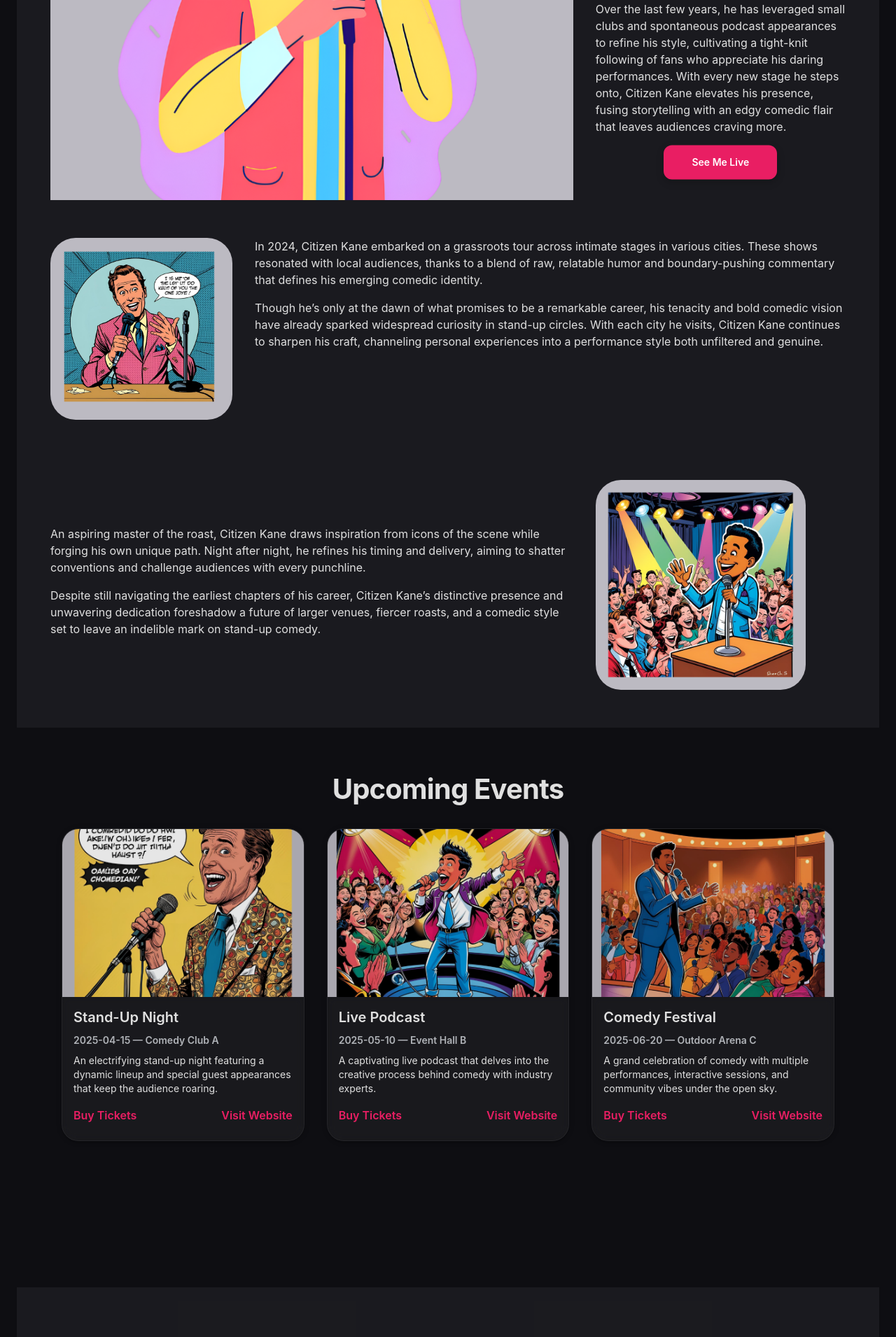
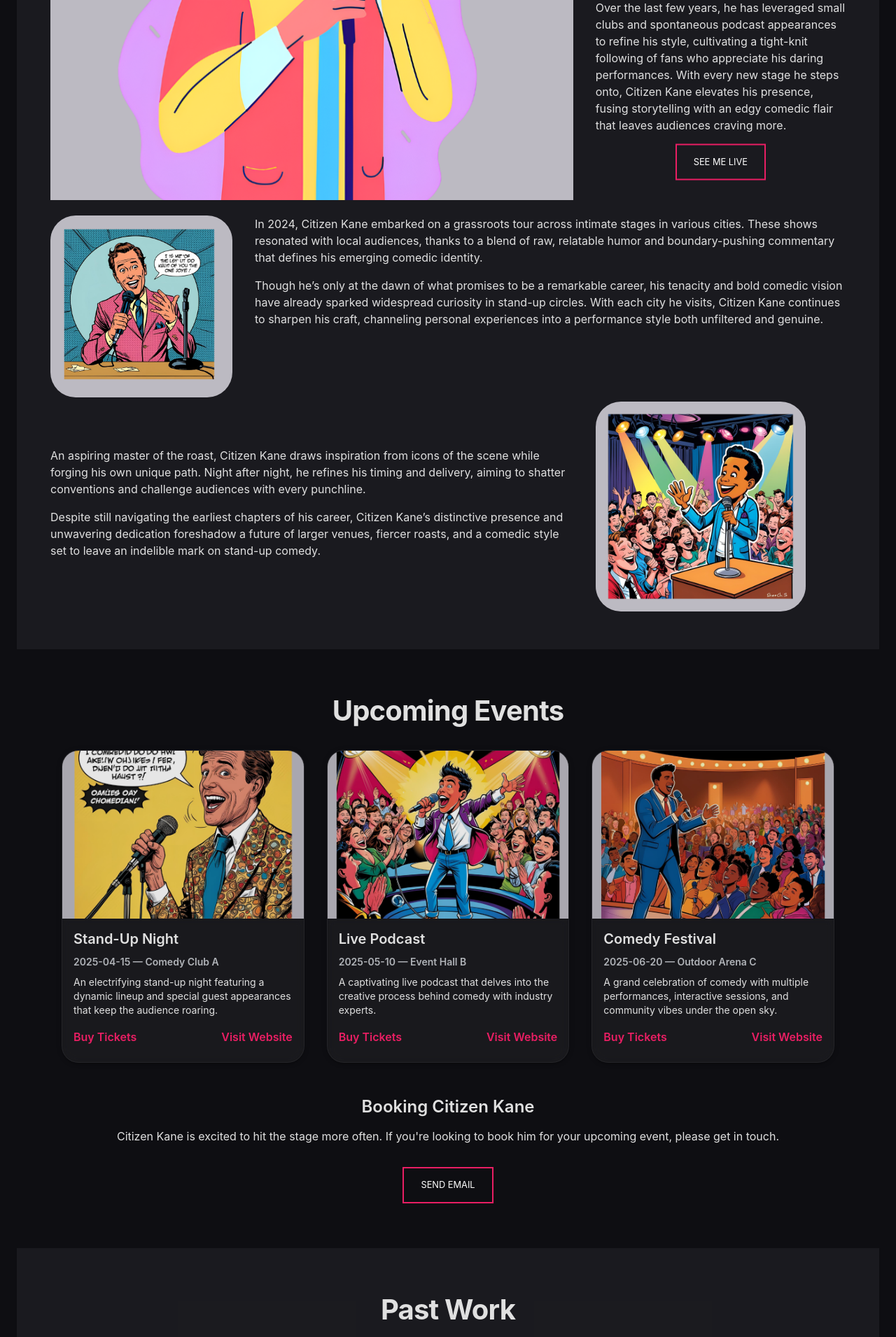
Before and after one commit to WuTangLan1/Sample-Comedy-Profile-2, a React (Create React App) app: page / in a window 1280 px wide. Shown: the part 427-2338 px from the top of the page at 70% size. Built offline with nearby package versions, Linux system fonts and the light colour scheme.

Commit message:
lessened gap in about

```diff
--- a/src/components/About.tsx
+++ b/src/components/About.tsx
@@ -46,18 +46,27 @@ const About: React.FC = () => {
                 animate={{ y: [0, -10, 0] }}
                 transition={{ repeat: Infinity, duration: 1.5, ease: 'easeInOut' }}
               >
-                <Button
-                  variant="contained"
-                  sx={{
-                    px: 5,
-                    py: 1.5,
-                    bgcolor: '#e91e63 !important',
-                    backgroundImage: 'none',
-                    '&:hover': {
-                      bgcolor: '#c2185b',
-                      backgroundImage: 'none'
-                    }
-                  }}
+              <Button
+                variant="contained"
+                sx={{
+                  px: '1.5rem',
+                  py: '0.8rem',
+                  bgcolor: 'transparent',
+                  border: '2px solid #e91e63',
+                  color: '#ffffff',
+                  borderRadius: 0,
+                  boxShadow: 'none',
+                  fontSize: '0.8rem',
+                  fontWeight: 400,
+                  transition: 'transform 0.3s ease, box-shadow 0.3s ease, background-color 0.3s ease',
+                  '&:hover': {
+                    bgcolor: 'transparent',
+                    color: '#ffffff',
+                    transform: 'translate(-4px, -4px)',
+                    boxShadow: '-8px 8px 0 rgb(167, 37, 37)',
+                    borderColor: '#e91e63',
+                  },
+                }}
                   onClick={() => document.getElementById('events')?.scrollIntoView({ behavior: 'smooth' })}
                 >
                   See Me Live
@@ -71,7 +80,7 @@ const About: React.FC = () => {
         initial={{ opacity: 0, y: 20 }}
         whileInView={{ opacity: 1, y: 0 }}
         transition={{ duration: 0.8 }}
-        style={{ marginTop: '3rem' }}
+        style={{ marginTop: '1rem' }}
       >
         <Grid container spacing={4} justifyContent="space-between">
           <Grid item xs={12} md={3}>
@@ -95,7 +104,7 @@ const About: React.FC = () => {
             </Typography>
           </Grid>
         </Grid>
-        <Grid container spacing={4} sx={{ marginTop: '3rem' }} alignItems="center">
+        <Grid container spacing={4} alignItems="center">
           <Grid item xs={12} md={8}>
             <Typography variant="body1" paragraph>
               An aspiring master of the roast, Citizen Kane draws inspiration from icons of the scene while forging his own unique path. Night after night, he refines his timing and delivery, aiming to shatter conventions and challenge audiences with every punchline.
--- a/src/components/Events.tsx
+++ b/src/components/Events.tsx
@@ -1,5 +1,6 @@
+// src/components/Events.tsx
 import React from 'react';
-import { Box, Typography, Card, CardContent, CardMedia, Grid, Link } from '@mui/material';
+import { Box, Typography, Card, CardContent, CardMedia, Grid, Link, Button } from '@mui/material';
 import { motion } from 'framer-motion';
 
 const events = [
@@ -91,6 +92,46 @@ const Events: React.FC = () => {
           ))}
         </Grid>
       </motion.div>
+      <motion.div
+        initial={{ opacity: 0, y: 30 }}
+        whileInView={{ opacity: 1, y: 0 }}
+        transition={{ duration: 0.8 }}
+        style={{ marginTop: '3rem' }}
+      >
+        <Box sx={{ textAlign: 'center' }}>
+          <Typography variant="h4" sx={{ mb: 2, fontWeight: 600 }}>
+            Booking Citizen Kane
+          </Typography>
+          <Typography variant="body1" sx={{ mb: 4 }}>
+            Citizen Kane is excited to hit the stage more often. If you're looking to book him for your upcoming event, please get in touch.
+          </Typography>
+          <Button
+            variant="contained"
+            sx={{
+              px: '1.5rem',
+              py: '0.8rem',
+              bgcolor: 'transparent',
+              border: '2px solid #e91e63',
+              color: '#ffffff',
+              borderRadius: 0,
+              boxShadow: 'none',
+              fontSize: '0.8rem',
+              fontWeight: 400,
+              transition: 'transform 0.3s ease, box-shadow 0.3s ease, background-color 0.3s ease',
+              '&:hover': {
+                bgcolor: 'transparent',
+                color: '#ffffff',
+                transform: 'translate(-4px, -4px)',
+                boxShadow: '-8px 8px 0 rgb(167, 37, 37)',
+                borderColor: '#e91e63',
+              },
+            }}
+            href="mailto:citizenkane@gmail.com?subject=DO%20NOT%20ACTUALLY%20SEND%20THIS"
+          >
+            Send Email
+          </Button>
+        </Box>
+      </motion.div>
     </Box>
   );
 };
--- a/src/theme.ts
+++ b/src/theme.ts
@@ -95,15 +95,20 @@ const theme = createTheme({
     MuiButton: {
       styleOverrides: {
         root: {
-          textTransform: 'none',
-          borderRadius: '12px',
-          padding: '10px 20px',
-          background: 'linear-gradient(145deg, #4a90e2, #356ac3)',
-          boxShadow: '0 4px 12px rgba(0,0,0,0.2)',
-          transition: 'transform 0.3s ease, box-shadow 0.3s ease',
+          padding: '0.8rem 1.5rem',
+          backgroundColor: 'transparent',
+          border: '2px solid #e91e63',
+          color: '#000000',
+          fontSize: '0.8rem',
+          fontWeight: '400',
+          borderRadius: 0,
+          cursor: 'pointer',
+          transition: 'transform 0.5s ease, background-color 0.3s ease, border-color 0.3s ease, color 0.3s ease',
           '&:hover': {
-            transform: 'translateY(-3px)',
-            boxShadow: '0 8px 20px rgba(0,0,0,0.3)',
+            backgroundColor: '#e91e63',
+            borderColor: '#e91e63',
+            color: '#ffffff',
+            transform: 'scale(1.05)',
           },
         },
       },
```
